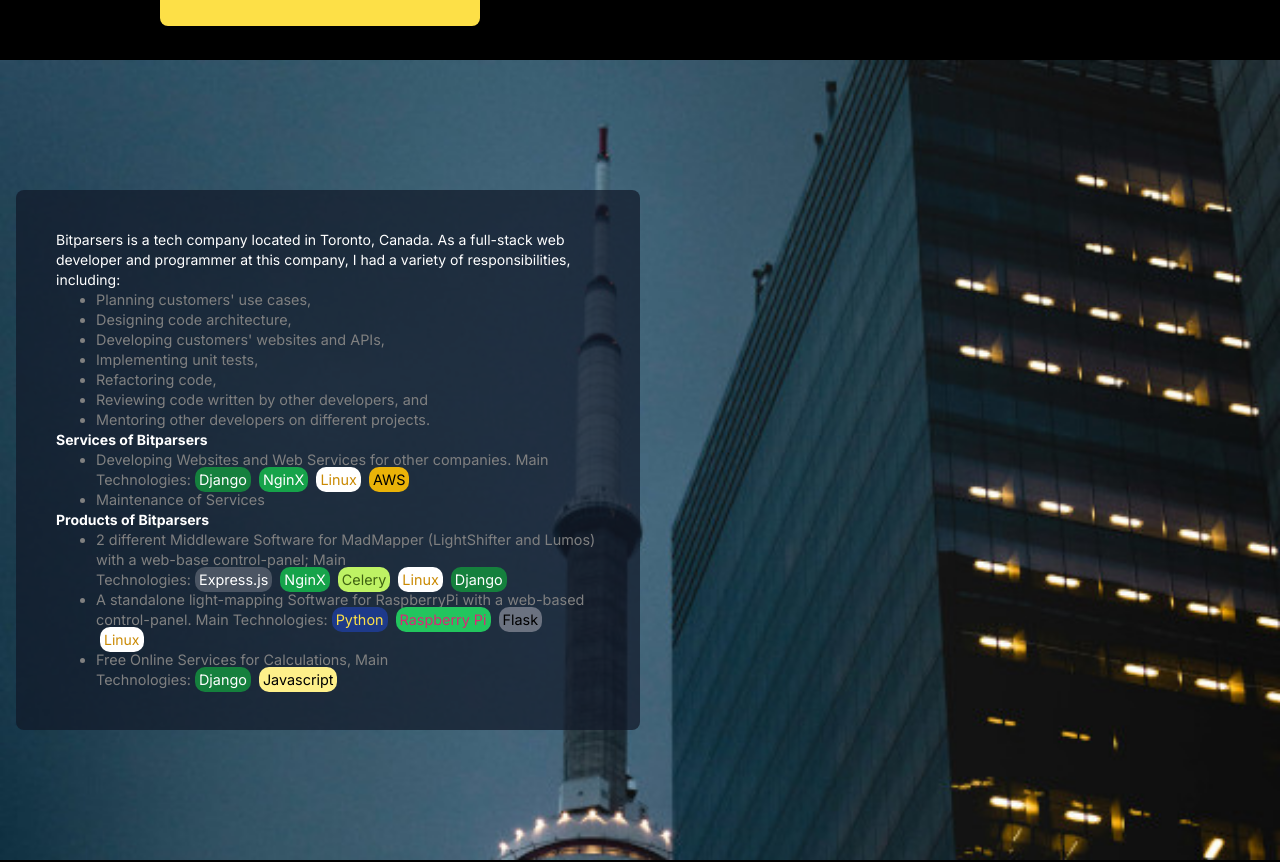
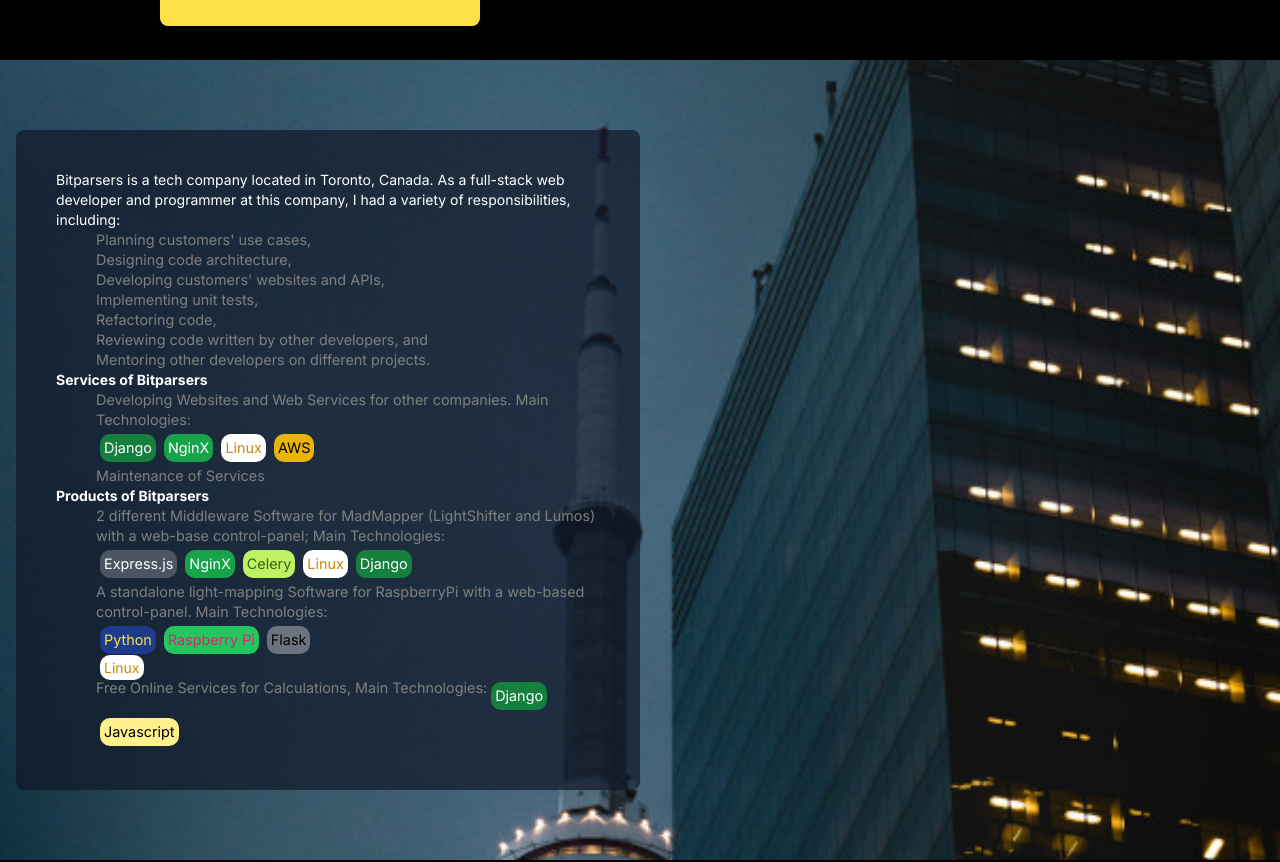
Before and after one commit to SirSaleh/Portfolio, a Next.js app: page / in a window 1280 px wide. Shown: the part 1540-2402 px from the top of the page. Built offline with nearby package versions, Linux system fonts and the light colour scheme.

Commit message:
Make li tags wrapable

```diff
--- a/src/app/globals.css
+++ b/src/app/globals.css
@@ -34,6 +34,11 @@ h1, h2, h3 {
 ul {
   list-style-type: disc;
   padding-left: 40px;
+}
+
+ul > li {
+  display: flex;
+  flex-wrap: wrap;
 }
 
 @layer utilities {
--- a/src/app/special components/bitparsersInc_page.tsx
+++ b/src/app/special components/bitparsersInc_page.tsx
@@ -33,7 +33,7 @@ export default function BitparsersIncPage(props: BitparsersIncProps) {
     <PortfolioSinglePager>
         <div id="base_bitparsers_page" className="base-bitparsers-page w-full h-screen bg-black">
           <div className="w-screen h-screen flex flex-col md:flex-row justify-evenly p-4 text-left">
-            <div id="bitparsers_description" className="bg-gray-900 bg-opacity-70 rounded-lg	 item-holder w-screen md:w-1/2 text-white m-auto text-sm flex flex-col justify-center p-10 m-auto">
+            <div id="bitparsers_description" className="bg-gray-900 bg-opacity-70 rounded-lg	overflow-x-hidden	 item-holder w-3/4 md:w-1/2 text-white m-auto text-sm flex flex-col justify-center p-10 m-auto">
               <div>
                 <p>
                   Bitparsers is a tech company located in Toronto, Canada. As a full-stack web developer and programmer at this company, I had a variety of responsibilities, including:
```
